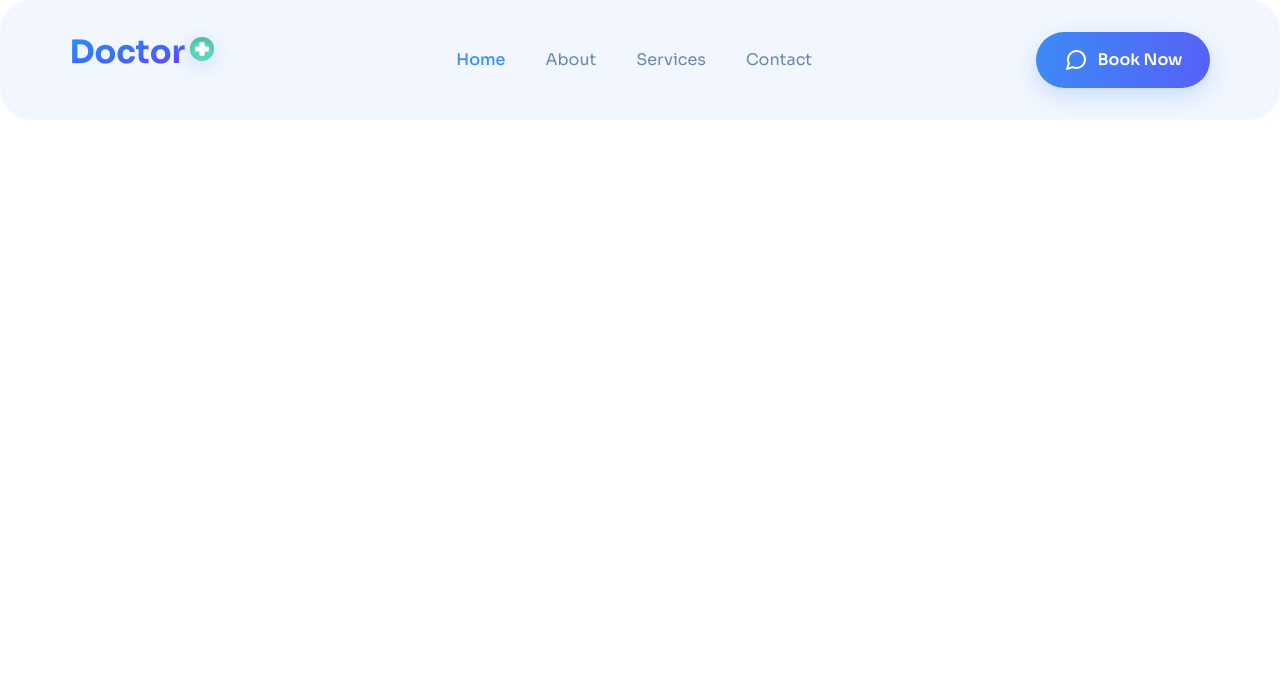
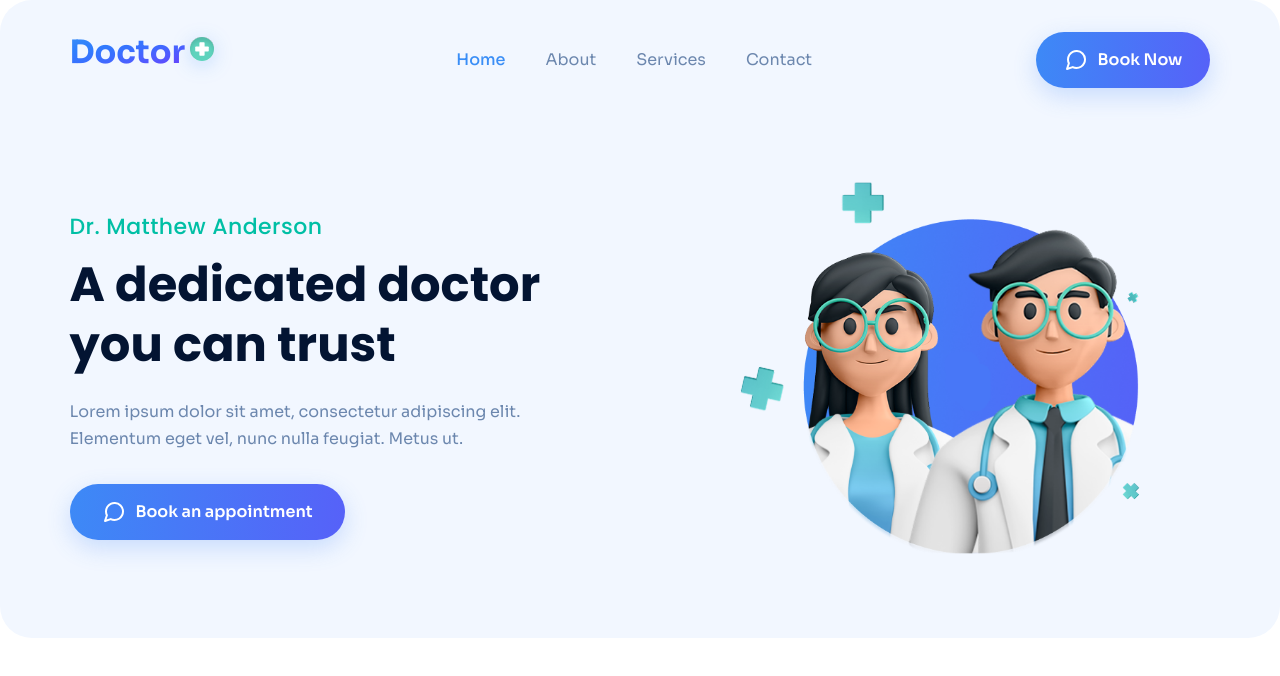
Before and after one commit to zuffy999/git-reset, a plain HTML site: page index.html in a window 1280 px wide. Drawn offline with Linux system fonts and the light colour scheme.

Commit message:
feat: complete main-section layout and plus rotation animation

```diff
--- a/index.html
+++ b/index.html
@@ -33,6 +33,29 @@
                 </a>
             </div>
         </header>
+
+        <div class="wrapper main-content">
+            <div class="main-content-column main-content-info">
+                <span class="main-content-subtitle">Dr. Matthew Anderson</span>
+                <h1 class="main-content-title">A dedicated doctor<br>you can trust</h1>
+                <p class="main-content-text">
+                    Lorem ipsum dolor sit amet, consectetur adipiscing elit.<br>
+                    Elementum eget vel, nunc nulla feugiat. Metus ut.
+                </p>
+                <a class="header-button main-content-button" href="#">
+                    <img src="./static/images/message-circle.svg" alt="Chat icon">
+                    <span>Book an appointment</span>
+                </a>
+            </div>
+
+            <div class="main-content-column main-content-media">
+                <img class="main-content-slide" src="./static/images/doctors.png" alt="doctors">
+                <img class="main-content-plus-one" src="./static/images/plus.png" alt="">
+                <img class="main-content-plus-two" src="./static/images/plus.png" alt="">
+                <img class="main-content-plus-three" src="./static/images/plus 3.png" alt="">
+                <img class="main-content-plus-four" src="./static/images/plus 2.png" alt="">
+            </div>
+        </div>
     </section>
 </body>
 </html>
--- a/static/styles/styles.css
+++ b/static/styles/styles.css
@@ -14,10 +14,6 @@ h1, h2, h3, h4, h5, h6 {
 
 img {
     max-width: 100%;
-}
-
-.border-red {
-    border: 1px solid red;
 }
 
 .wrapper {
@@ -114,3 +110,108 @@ img {
     width: 24px;
     height: 24px;
 }
+
+/* Main Content (Hero) */
+.main-content {
+    margin-top: 76px;
+    padding-bottom: 84px;
+    display: flex;
+    align-items: center;
+    justify-content: space-between;
+    gap: 52px;
+}
+
+.main-content-column {
+    width: 50%;
+    position: relative;
+}
+
+.main-content-subtitle {
+    display: inline-block;
+    font-family: "Poppins", sans-serif;
+    font-weight: 500;
+    font-size: 22px;
+    line-height: 1.5;
+    letter-spacing: 0.02em;
+    color: #00BFA5;
+    margin-bottom: 12px;
+}
+
+.main-content-title {
+    font-family: "Poppins", sans-serif;
+    font-weight: 700;
+    font-size: 48px;
+    line-height: 1.25;
+    color: #031432;
+    margin-bottom: 24px;
+}
+
+.main-content-text {
+    font-family: "Sora", sans-serif;
+    font-weight: 400;
+    font-size: 16px;
+    line-height: 1.65;
+    color: #6C87AE;
+    margin-bottom: 32px;
+}
+
+.main-content-button {
+    padding: 16px 32px;
+}
+
+.main-content-media {
+    position: relative;
+    width: 100%;
+    max-width: 480px;
+    margin-left: auto;
+    display: flex;
+    justify-content: center;
+    align-items: center;
+}
+
+.main-content-slide {
+    display: block;
+    width: 100%;
+}
+
+/* Анимация вращения плюсиков */
+@keyframes spin-plus {
+    from {
+        transform: rotate(0deg);
+    }
+    to {
+        transform: rotate(360deg);
+    }
+}
+
+.main-content-plus-one {
+    position: absolute;
+    left: 100px;
+    top: -25px;
+    width: 64px;
+    animation: spin-plus 10s linear infinite;
+}
+
+.main-content-plus-two {
+    position: absolute;
+    left: -1px;
+    top: 45%;
+    width: 64px;
+    animation: spin-plus 7s linear infinite reverse;
+}
+
+.main-content-plus-three {
+    position: absolute;
+    right: 67px;
+    bottom: 50px;
+    width: 26px;
+    animation: spin-plus 8s linear infinite;
+}
+
+.main-content-plus-four {
+    position: absolute;
+    right: 70px;
+    top: 94px;
+    width: 16px;
+    animation: spin-plus 6s linear infinite reverse;
+}
```
Also changed, not shown: static/images/doctors.png (added), static/images/plus 2.png (added), static/images/plus 3.png (added), static/images/plus.png (added).
